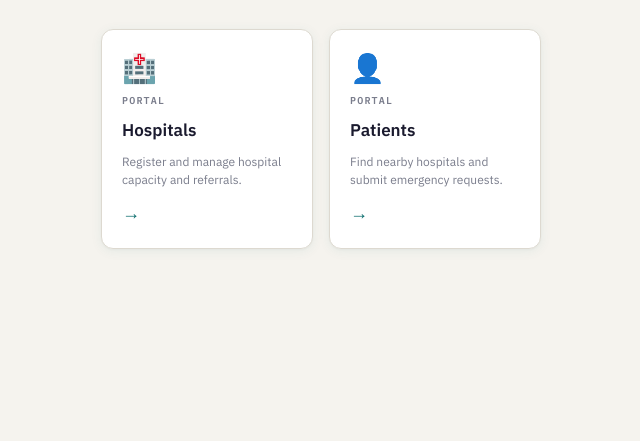
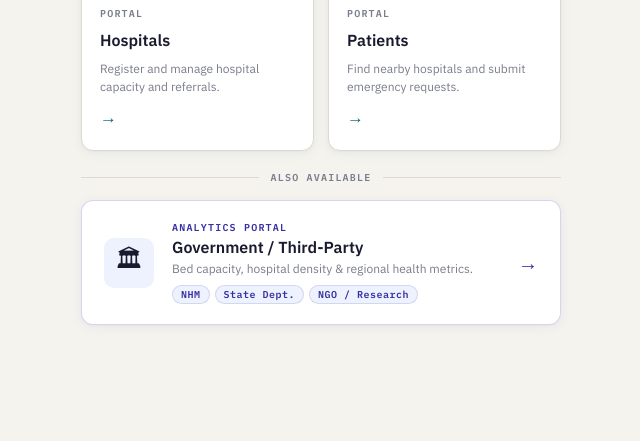
Before and after one commit to boy2341/makethon2026, a website: page templates/login_primary.html in a window 1280 px wide. Shown: the part 359-800 px from the top of the page, without its empty margins (319-959 px from the left). Drawn offline with Linux system fonts and the light colour scheme.

Commit message:
Update login_primary.html

```diff
--- a/templates/login_primary.html
+++ b/templates/login_primary.html
@@ -16,8 +16,8 @@
       --teal:        #0D6E6E;
       --teal-light:  #E6F4F4;
       --teal-hover:  #0A5858;
-      --saffron:     #E8821A;
-      --saffron-lt:  #FEF3E8;
+      --indigo:      #3730A3;
+      --indigo-lt:   #EEF2FF;
       --card-shadow: 0 2px 12px rgba(13,110,110,0.07), 0 1px 3px rgba(0,0,0,0.04);
       --radius:      12px;
       --radius-sm:   8px;
@@ -26,21 +26,33 @@
     }
     *, *::before, *::after { box-sizing: border-box; margin: 0; padding: 0; }
     html { font-size: 16px; scroll-behavior: smooth; }
-    body { background: var(--bg); font-family: var(--sans); color: var(--ink); min-height: 100vh; display: flex; flex-direction: column; align-items: center; justify-content: center; padding: 24px; -webkit-font-smoothing: antialiased; }
+    body {
+      background: var(--bg); font-family: var(--sans); color: var(--ink);
+      min-height: 100vh; display: flex; flex-direction: column;
+      align-items: center; justify-content: center;
+      padding: 24px; -webkit-font-smoothing: antialiased;
+    }
 
-    .wrap { width: 100%; max-width: 440px; }
+    .wrap { width: 100%; max-width: 480px; }
 
-    .wordmark { font-family: var(--mono); font-size: 11px; font-weight: 600; letter-spacing: 0.14em; text-transform: uppercase; color: var(--teal); background: var(--teal-light); border: 1px solid rgba(13,110,110,0.18); padding: 4px 10px; border-radius: 99px; display: inline-block; margin-bottom: 24px; }
+    .wordmark {
+      font-family: var(--mono); font-size: 11px; font-weight: 600;
+      letter-spacing: 0.14em; text-transform: uppercase;
+      color: var(--teal); background: var(--teal-light);
+      border: 1px solid rgba(13,110,110,0.18);
+      padding: 4px 10px; border-radius: 99px;
+      display: inline-block; margin-bottom: 24px;
+    }
 
     h1 { font-size: 34px; font-weight: 600; line-height: 1.15; letter-spacing: -0.02em; margin-bottom: 8px; }
-    .sub { font-size: 14px; color: var(--muted); line-height: 1.5; margin-bottom: 40px; }
+    .sub { font-size: 14px; color: var(--muted); line-height: 1.5; margin-bottom: 36px; }
 
-    .card-grid { display: grid; grid-template-columns: 1fr 1fr; gap: 16px; }
-    @media (max-width: 400px) { .card-grid { grid-template-columns: 1fr; } }
+    .card-grid { display: grid; grid-template-columns: 1fr 1fr; gap: 14px; margin-bottom: 14px; }
+    @media (max-width: 420px) { .card-grid { grid-template-columns: 1fr; } }
 
     .nav-card {
       display: flex; flex-direction: column; align-items: flex-start;
-      gap: 12px; padding: 24px 20px;
+      gap: 10px; padding: 22px 18px;
       background: var(--white); border: 1px solid var(--border);
       border-radius: var(--radius); box-shadow: var(--card-shadow);
       text-decoration: none; color: inherit;
@@ -51,12 +63,48 @@
     .nav-card:nth-child(2) { animation-delay: 0.10s; }
     .nav-card:hover { border-color: rgba(13,110,110,0.3); box-shadow: 0 6px 24px rgba(13,110,110,0.12); transform: translateY(-2px); }
 
-    .nav-icon { font-size: 28px; line-height: 1; }
+    .nav-icon { font-size: 26px; line-height: 1; }
     .nav-label { font-family: var(--mono); font-size: 10px; font-weight: 600; letter-spacing: 0.12em; text-transform: uppercase; color: var(--muted); }
-    .nav-title { font-size: 17px; font-weight: 600; color: var(--ink); }
+    .nav-title { font-size: 16px; font-weight: 600; color: var(--ink); }
     .nav-desc { font-size: 12px; color: var(--muted); line-height: 1.5; }
+    .nav-arrow { margin-top: auto; font-size: 17px; color: var(--teal); }
 
-    .nav-arrow { margin-top: auto; font-size: 18px; color: var(--teal); }
+    /* Divider */
+    .divider { display: flex; align-items: center; gap: 12px; margin: 20px 0 16px; }
+    .divider-line { flex: 1; height: 1px; background: var(--border); }
+    .divider-text { font-family: var(--mono); font-size: 10px; font-weight: 600; letter-spacing: 0.12em; text-transform: uppercase; color: var(--muted); }
+
+    /* Government card */
+    .gov-card {
+      display: flex; align-items: center; gap: 18px;
+      padding: 20px 22px; width: 100%;
+      background: var(--white); border: 1px solid rgba(55,48,163,0.2);
+      border-radius: var(--radius);
+      box-shadow: 0 2px 12px rgba(55,48,163,0.06), 0 1px 3px rgba(0,0,0,0.04);
+      text-decoration: none; color: inherit;
+      transition: box-shadow 0.2s, border-color 0.2s, transform 0.15s;
+      animation: fadeUp 0.35s ease 0.18s both;
+    }
+    .gov-card:hover { border-color: rgba(55,48,163,0.4); box-shadow: 0 6px 24px rgba(55,48,163,0.12); transform: translateY(-2px); }
+
+    .gov-icon-wrap {
+      width: 50px; height: 50px; border-radius: 10px;
+      background: var(--indigo-lt); display: flex;
+      align-items: center; justify-content: center;
+      font-size: 24px; flex-shrink: 0;
+    }
+    .gov-body { flex: 1; min-width: 0; }
+    .gov-label { font-family: var(--mono); font-size: 10px; font-weight: 600; letter-spacing: 0.12em; text-transform: uppercase; color: var(--indigo); margin-bottom: 3px; }
+    .gov-title { font-size: 16px; font-weight: 600; color: var(--ink); margin-bottom: 3px; }
+    .gov-desc { font-size: 12px; color: var(--muted); line-height: 1.45; }
+    .gov-badges { display: flex; gap: 5px; margin-top: 8px; flex-wrap: wrap; }
+    .gov-badge {
+      font-family: var(--mono); font-size: 10px; font-weight: 600;
+      letter-spacing: 0.05em; padding: 2px 8px; border-radius: 99px;
+      background: var(--indigo-lt); color: var(--indigo);
+      border: 1px solid rgba(55,48,163,0.15);
+    }
+    .gov-arrow { font-size: 20px; color: var(--indigo); flex-shrink: 0; }
 
     @keyframes fadeUp { from { opacity: 0; transform: translateY(10px); } to { opacity: 1; transform: translateY(0); } }
   </style>
@@ -83,6 +131,27 @@
         <div class="nav-arrow">→</div>
       </a>
     </div>
+
+    <div class="divider">
+      <div class="divider-line"></div>
+      <span class="divider-text">Also available</span>
+      <div class="divider-line"></div>
+    </div>
+
+    <a href="gov_analytics.html" class="gov-card">
+      <div class="gov-icon-wrap">🏛</div>
+      <div class="gov-body">
+        <div class="gov-label">Analytics Portal</div>
+        <div class="gov-title">Government / Third-Party</div>
+        <div class="gov-desc">Bed capacity, hospital density &amp; regional health metrics.</div>
+        <div class="gov-badges">
+          <span class="gov-badge">NHM</span>
+          <span class="gov-badge">State Dept.</span>
+          <span class="gov-badge">NGO / Research</span>
+        </div>
+      </div>
+      <div class="gov-arrow">→</div>
+    </a>
   </div>
 </body>
 </html>
```
